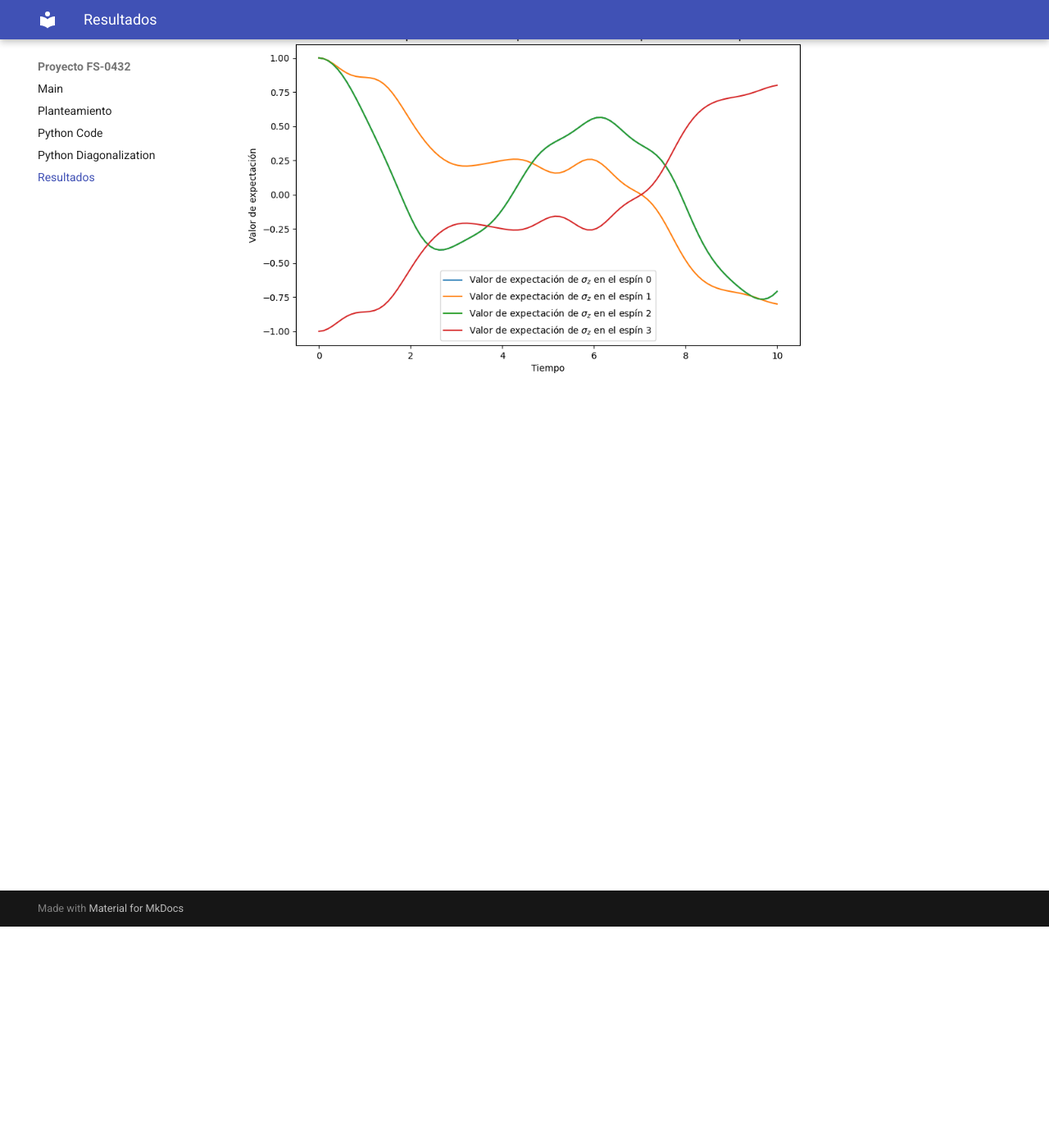
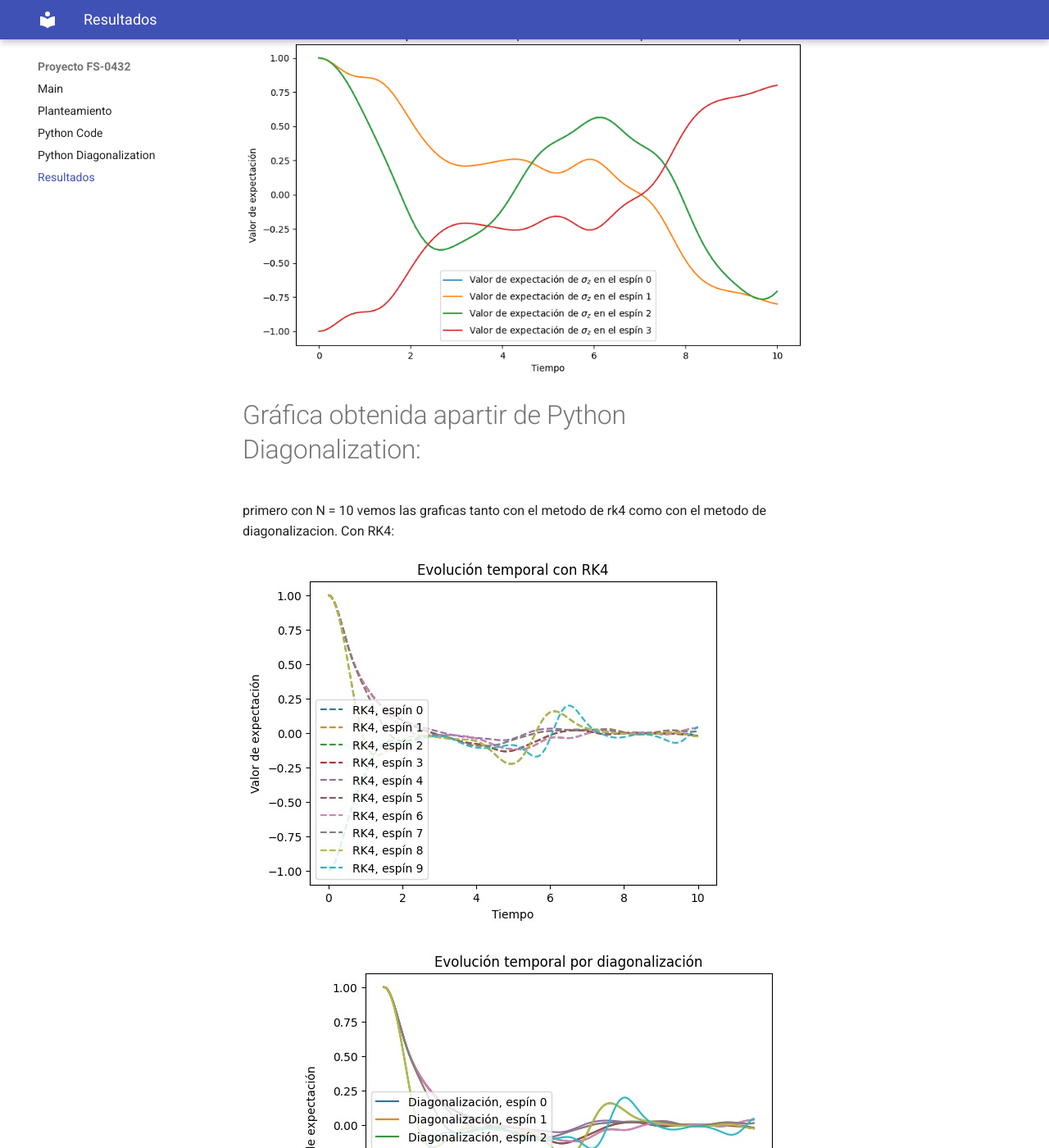
Before and after one commit to BrayCal/Proyecto-FS-0432, an MkDocs documentation site: the page built from docs/imagen.md, in a window 1280 px wide and 1400 px high, scrolled down 270 px. Shown: the whole window at 82% size. Built offline with MkDocs 1.6.1 and Material for MkDocs 9.7.7, drawn with Linux system fonts in a browser that asks for light colours; some of the changed text lies outside the part shown.

Commit message:
Se agregan las graficas 3 graficas falta 1

```diff
--- a/docs/imagen.md
+++ b/docs/imagen.md
@@ -3,3 +3,17 @@
 La gráfica obtenida representa cómo cambia en el tiempo el valor esperado del operador \sigma_{z} para cada uno de los cuatro espines en una cadena, usando el modelo de Ising con un campo transversal. Se empleó el método de Runge-Kutta de cuarto orden (RK4) para calcular la evolución temporal del sistema.
 
 ![](img/C1ramses.png)
+
+# Gráfica obtenida apartir de Python Diagonalization:
+primero con N = 10 vemos las graficas tanto con el metodo de rk4 como con el metodo de diagonalizacion.
+Con RK4:
+
+![](img/10nrk4.png)
+
+Con Diag
+![](img/10ndiag.png)
+
+Ahora lo vemos con N = 11.
+
+Con RK4:
+![](img/11nrk4.png)
```
Also changed, not shown: docs/img/10ndiag.png (added), docs/img/10nrk4.png (added), docs/img/11nrk4.png (added), site/imagen/index.html.
